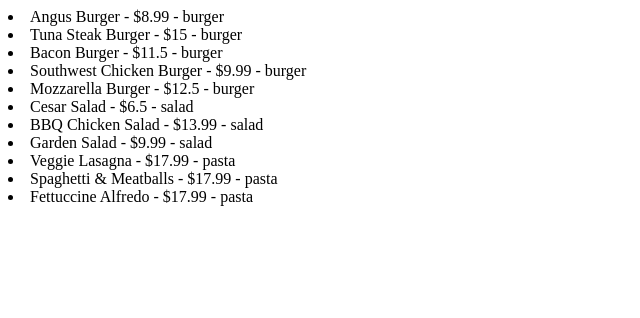
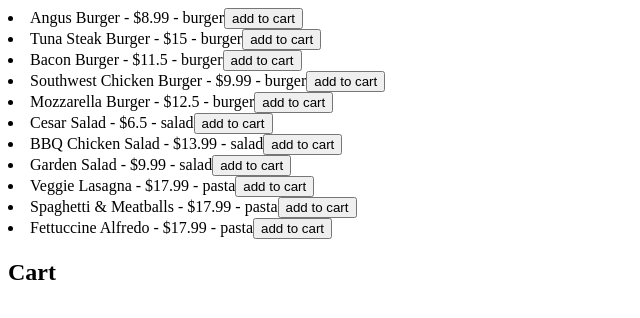
Before and after one commit to youngjerald239/ai_menu, a React (Create React App) app: page / in a window 1280 px wide. Shown: the top 318 px of the page, without its empty margins (0-640 px from the left). Built offline with nearby package versions, Linux system fonts and the light colour scheme.

Commit message:
added menu items

```diff
--- a/src/App.js
+++ b/src/App.js
@@ -1,4 +1,4 @@
-
+import React, {useState} from "react";
 
 const menuItems = [
    {name: "Angus Burger", price: 8.99, category: 'burger'},
@@ -15,10 +15,29 @@ const menuItems = [
 ];
 
 function App() {
+
+  const [cart, setCart] = useState([])
+
+  const addToCart = (menuItem) => {
+    setCart((oldCart) => {
+      return [...oldCart, menuItem]
+    })
+  }
+
   return (
     <div className="App">
       {menuItems.map(menuItem => (
-        <li key={menuItem.name}>{menuItem.name} - ${menuItem.price} - {menuItem.category}</li>
+        <li key={menuItem.name}>
+          {menuItem.name} - ${menuItem.price} - {menuItem.category}
+          <button onClick={() => addToCart(menuItem)}>add to cart</button>
+        </li>
+
+      ))}
+      <h2>Cart</h2>
+      {cart.map(cartItem =>(
+        <li key={cartItem.name}>
+          {cartItem.name} - ${cartItem.price} - {cartItem.category}
+        </li>
       ))}
     </div>
   )
```
